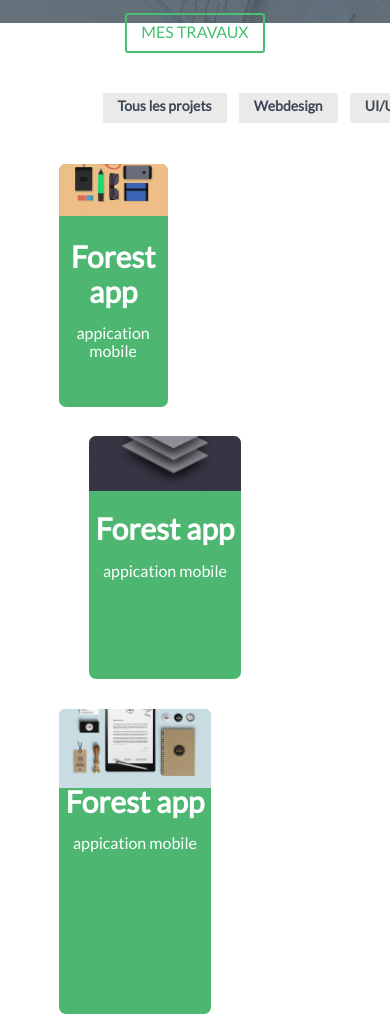
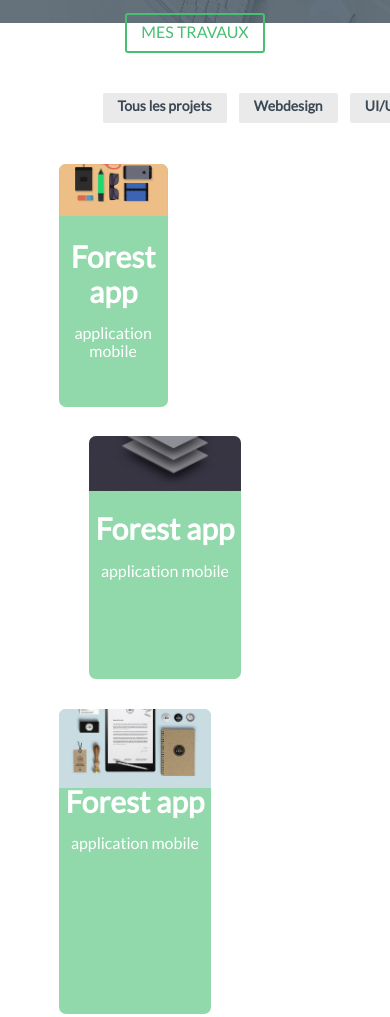
Before and after one commit to AlexShumilo/shumilo-practice-9-foliac, a plain HTML site: page index.html in a window 390 px wide. Shown: the part 629-1646 px from the top of the page. Drawn offline with nearby package versions, Linux system fonts and the light colour scheme.

Commit message:
tested some in css and checked mistakes

```diff
--- a/css/style.css
+++ b/css/style.css
@@ -198,15 +198,13 @@ h2 {
 	height: 320px;
 	width: 880px;
 }
-.ba-portfolio-items:hover img {
-	opacity: 0.3;
-	z-index: 5;
+.ba-portfolio-items:hover .ba-portfolio-items-inner {
+	opacity: 0.99;
 }
 .ba-portfolio-items-inner {
 	width: 100%;
 	height: 150%;
-	background-color: #4db772;
-	z-index: 2;
+	background-color: rgba(72, 191, 114, 0.6);
 	margin-top: -15px;
 	padding-top: 60px;
 }
@@ -214,7 +212,6 @@ h2 {
 	text-align: center;
 	color: white;
 	font-family: Lato, sans-serif;
-	vertical-align: middle;
 }
 .ba-portfolio-items-inner p:first-child {
 	font-size: 30px;
--- a/index.html
+++ b/index.html
@@ -47,28 +47,28 @@
 			<img src="imgs/item1.png" alt="Materials">
 			<div class="ba-portfolio-items-inner">
 				<p>Forest app</p>
-				<p>appication mobile</p>
+				<p>application mobile</p>
 			</div>
 		</div>
 		<div class="ba-portfolio-items">
 			<img src="imgs/item2.png" alt="Materials">
 			<div class="ba-portfolio-items-inner">
 				<p>Forest app</p>
-				<p>appication mobile</p>
+				<p>application mobile</p>
 			</div>
 		</div>
 		<div class="ba-portfolio-items">
 			<img src="imgs/item3.png" alt="Materials">
 			<div class="ba-portfolio-items-inner">
 				<p>Forest app</p>
-				<p>appication mobile</p>
+				<p>application mobile</p>
 			</div>
 		</div>
 		<div class="ba-portfolio-items">
 			<img src="imgs/item4.png" alt="Materials">
 			<div class="ba-portfolio-items-inner">
 				<p>Forest app</p>
-				<p>appication mobile</p>
+				<p>application mobile</p>
 			</div>
 		</div>
 	</section>
```
